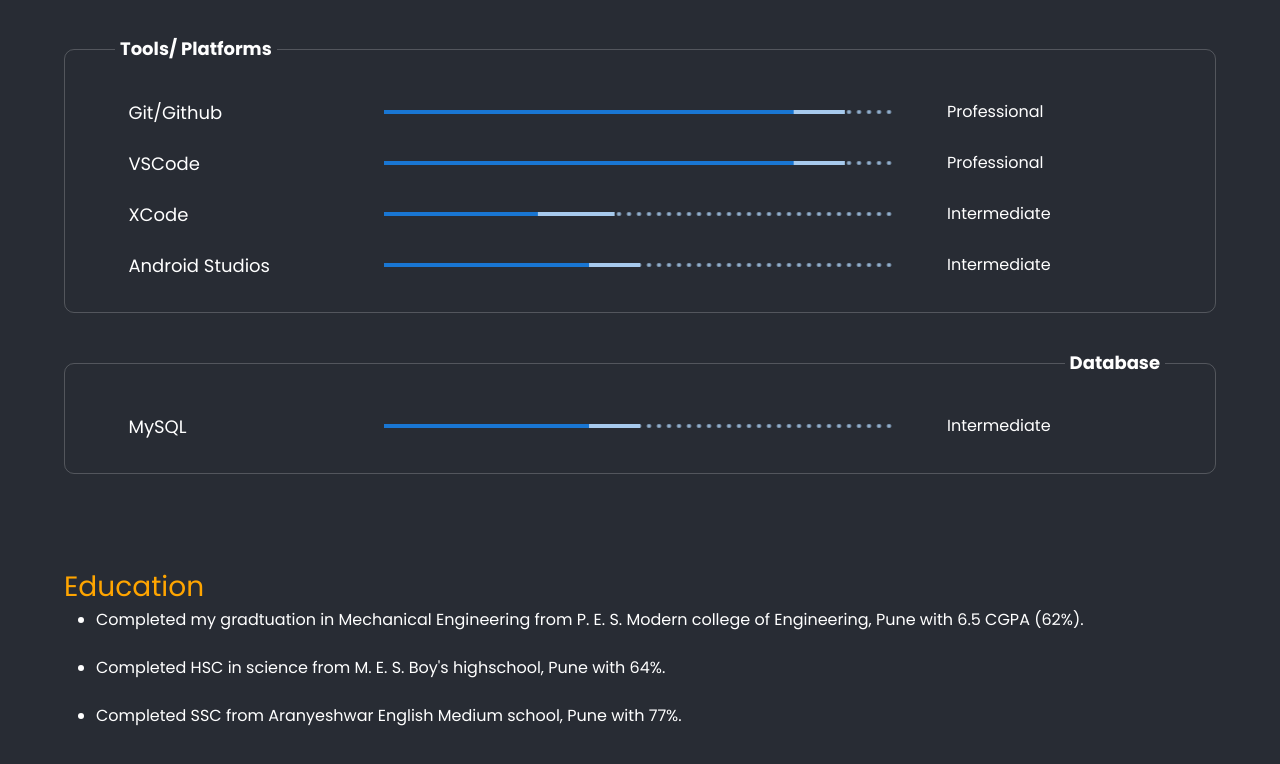
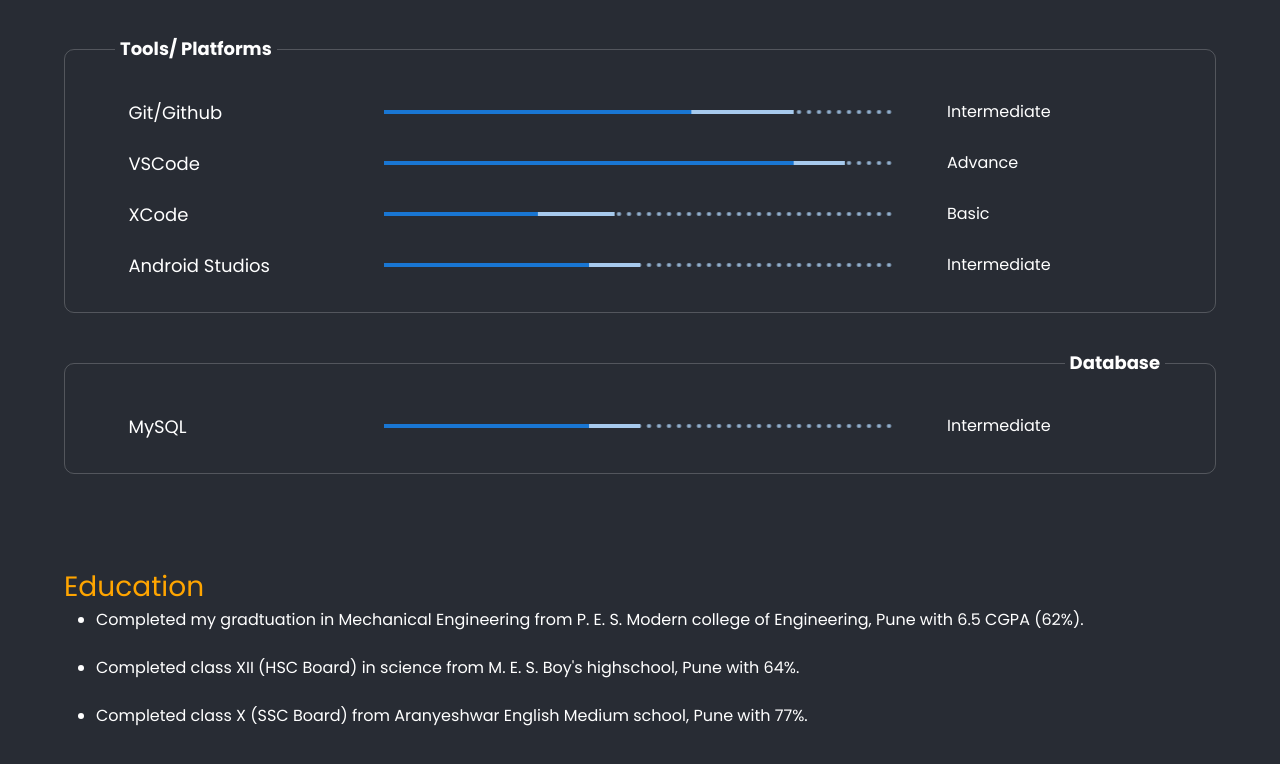
Before and after one commit to Sahil26299/my-portfolio1, a React (Create React App) app: page /profile in a window 1280 px wide. Shown: the part 1916-2680 px from the top of the page. Built offline with nearby package versions, Linux system fonts and the light colour scheme.

Commit message:
LinearBufferMade Statis

```diff
--- a/src/Components/Commons/Introduction/Introduction.js
+++ b/src/Components/Commons/Introduction/Introduction.js
@@ -110,10 +110,10 @@
                             <dt className='TechnicalSkillDT1' style={{ backgroundColor: Colors.newVar.BGColor, padding: 5 }} >Front-End Technologies</dt> <br />
                             <dd >
                                 {SkillProgressIndicator('HTML5', 80, 90)} <br />
-                                {SkillProgressIndicator('CSS & Bootstrap', 65, 80)} <br />
-                                {SkillProgressIndicator('React Js.', 50, 70)} <br />
+                                {SkillProgressIndicator('CSS & Bootstrap', 80, 85)} <br />
+                                {SkillProgressIndicator('React Js.', 70, 80)} <br />
                                 {SkillProgressIndicator('React Native', 80, 90)} <br />
-                                {SkillProgressIndicator('Redux', 40, 60)}
+                                {SkillProgressIndicator('Redux', 30, 40)}
                             </dd>
                         </dl>
                     </div>
@@ -122,7 +122,7 @@
                         <dl style={{ color: Colors.newVar.TXTColor, border: Colors.isDarkMode ? '1px solid rgba(255, 255, 255, 0.2)' : '1px solid rgba(0, 0, 0, 0.2)', borderRadius: 10, padding: 25, position: 'relative' }} className={'Intro-Text fadeAnimation3'} >
                             <dt className='TechnicalSkillDT' style={{ backgroundColor: Colors.newVar.BGColor, padding: 5 }} >Tools/ Platforms</dt> <br />
                             <dd >
-                                {SkillProgressIndicator('Git/Github', 80, 90)} <br />
+                                {SkillProgressIndicator('Git/Github', 60, 80)} <br />
                                 {SkillProgressIndicator('VSCode', 80, 90)} <br />
                                 {SkillProgressIndicator('XCode', 30, 45)} <br />
                                 {SkillProgressIndicator('Android Studios', 40, 50)}
@@ -152,12 +152,12 @@
                     </li><br />
                     <li>
                         <span className={'Intro-Text'}>
-                            Completed HSC in science from M. E. S. Boy's highschool, Pune with 64%.
+                            Completed class XII (HSC Board) in science from M. E. S. Boy's highschool, Pune with 64%.
                         </span>
                     </li><br />
                     <li>
                         <span className={'Intro-Text'}>
-                            Completed SSC from Aranyeshwar English Medium school, Pune with 77%.
+                            Completed class X (SSC Board) from Aranyeshwar English Medium school, Pune with 77%.
                         </span>
                     </li>
                 </ul>
--- a/src/Components/Commons/LinearBufferProgress.js
+++ b/src/Components/Commons/LinearBufferProgress.js
@@ -4,54 +4,27 @@
 
 export default function LinearBufferProgress(props) {
     const Colors = React.useContext(ColorSchema)
-    const [progress, setProgress] = React.useState(0);
-    const [buffer, setBuffer] = React.useState(10);
-    const [ProgressValue, setProgressValue] = React.useState('Basic')
-    const progressRef = React.useRef(() => {});
-    React.useEffect(() => {
-      progressRef.current = () => {
-        if (progress >= props.Progress) {
-          setProgress(props.Progress);
-          setBuffer(props.Buffer)
-        } else {
-          const diff = Math.random();
-          const diff2 = Math.random() * 10;
-          setProgress(progress + diff);
-          setBuffer(progress + diff + diff2);
-        }
-      };
-    });
 
     const progressText = React.useMemo(()=>{
-        if(progress<20){
+        if(props.Progress<40){
             return 'Basic'
         }
-        else if(progress<60){
+        else if(props.Progress<75){
             return 'Intermediate'
         }
-        else if(progress<80){
+        else if(props.Progress<90){
             return 'Advance'
         }
         else{
             return 'Professional'
         }
-    },[progress])
-
-    React.useEffect(() => {
-      const timer = setInterval(() => {
-        progressRef.current();
-      }, 25);
-
-      if(progress == props.Progress) {
-        clearInterval(timer);
-      };
-    }, []);
+    },[props.Progress])
 
 
     return (
         <div style={{}} className={'ProgressWrapper'} >
             <span className='progressTitle' style={{ color: Colors.newVar.TXTColor }} >{props.Skill}</span>
-            <LinearProgress className='LinearBufferProgress' variant="buffer" value={progress} valueBuffer={buffer} />
+            <LinearProgress className='LinearBufferProgress' variant="buffer" value={props.Progress} valueBuffer={props.Buffer} />
             <span className='ProgressTextStyle' style={{color:Colors.newVar.TXTColor}} >{progressText}</span>
         </div>
     )
```
